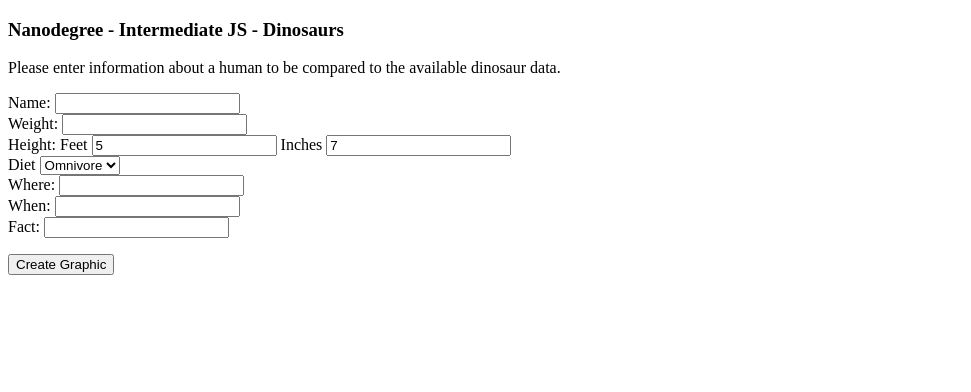
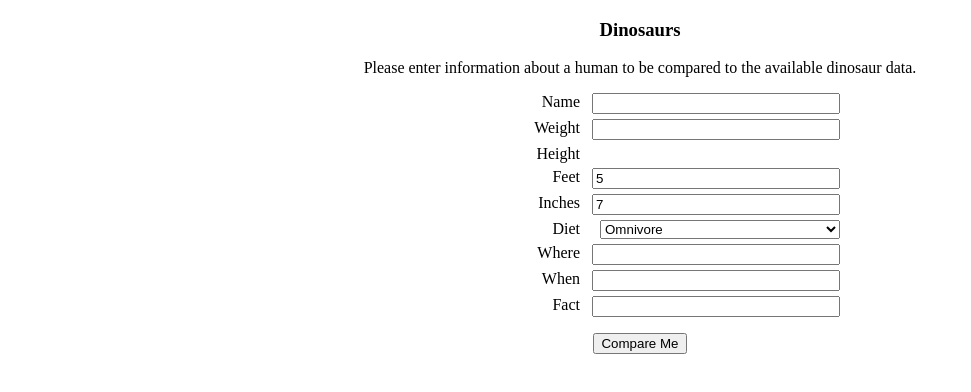
Before and after one commit to ikaria/nano_intermediatejs_objects, a website built with Vite: page index.html in a window 1280 px wide. Shown: the whole page, without its empty margins (0-971 px from the left). Built offline with nearby package versions, Linux system fonts and the light colour scheme.

Commit message:
feat: Gui work wip

```diff
--- a/app.mjs
+++ b/app.mjs
@@ -1,6 +1,9 @@
 import mGraphic from './src/graphic';
 
 (function () {
+
+  //TO DO: refactor form functions into own module
+  //return: form and button handles
 
   const weightBox = document.getElementById('weight');
   const heightFeetBox = document.getElementById('height_feet');
--- a/index.html
+++ b/index.html
@@ -11,42 +11,56 @@
 
 <body>
   <main>
-    <h3>Nanodegree - Intermediate JS - Dinosaurs</h3>
+    <h3>Dinosaurs</h3>
     <div id="form">
       <div>
         Please enter information about a human to be compared to the available dinosaur data.
         <p></p>
       </div>
-      <div>
-        Name: <input type="text" id="name">
+      <div id="comparisonForm">
+        <div class="formItem">
+          <span class="formItemTitle">Name</span>
+          <input type="text" id="name" class="formItemField">
         </div>
-      <div>
-        Weight: <input type="text" id="weight">
+        <div class="formItem">
+          <span class="formItemTitle">Weight</span>
+          <input type="text" id="weight" class="formItemField">
         </div>
-      <div>
-        Height: Feet <input type="text" id="height_feet" value="5">
-        Inches <input type="text" id="height_inches" value="7">
+        <div class="formItem">
+          <span class="formItemTitle">Height</span>
         </div>
-      <div>
-        Diet
-        <select name="Diet" id="diet">
+        <div class="formItem">
+          <span class="formItemTitle">Feet</span>
+          <input type="text" id="height_feet" value="5" class="formItemField">
+        </div>
+        <div class="formItem">
+          <span class="formItemTitle">Inches</span>
+          <input type="text" id="height_inches" value="7" class="formItemField">
+        </div>
+        <div class="formItem">
+          <span class="formItemTitle">Diet</span>
+          <select name="Diet" id="diet" class="formItemField">
             <option value="omnivore">Omnivore</option>
             <option value="herbivore">Herbivore</option>
             <option value="carnivore">Carnivore</option>
           </select>
         </div>
+        <div class="formItem">
+          <span class="formItemTitle">Where</span>
+          <input type="text" id="where" class="formItemField">
+        </div>
+        <div class="formItem">
+          <span class="formItemTitle">When</span>
+          <input type="text" id="when" class="formItemField">
+        </div>
+        <div class="formItem">
+          <span class="formItemTitle">Fact</span>
+          <input type="text" id="fact" class="formItemField">
+        </div>
+      </div>
+      <p></p>
       <div>
-        Where: <input type="text" id="where">
-      </div>
-      <div>
-        When: <input type="text" id="when">
-      </div>
-      <div>
-        Fact: <input type="text" id="fact">
-        <p></p>
-      </div>
-      <div>
-        <button id="formButton" type="button">Create Graphic</button>
+        <button id="formButton" type="button">Compare Me</button>
       </div>
     </div>
     <div id="infoGraphic"></div>
--- a/src/graphic.mjs
+++ b/src/graphic.mjs
@@ -1,7 +1,8 @@
-
 import data from '../dino.json';
 
 export default function () {
+
+  //TO DO: add function description and variable types
 
   const dinoData = data.Dinos;
   let human;
@@ -17,19 +18,23 @@ export default function () {
   /*PRIVATE*/
   function createDisplayData() {
 
+    //empty array for 9 slots
     let displayData = new Array(9).fill(101);
 
-    const humanInfo = createCustomInfo(human.name, 'human', '');
+    const humanInfo = createCustomInfo(human.name, 'human', '&nbsp');
     const birdInfo = createCustomInfo('Pigeon', 'pigeon', 'All dinosaurs are birds');
 
+    //reserve middle spot for human
     displayData[4] = humanInfo;
 
+    //random slot for pigeon
     const birdSlot = getNextAvailableRandomSlot(displayData);
     displayData[birdSlot] = birdInfo;
 
+    //fill remaining slots for dinos
     for (let i = 0; i < 7; i++) {
       const availableSlot = getNextAvailableRandomSlot(displayData);
-      displayData[availableSlot] = createDino(i);
+      displayData[availableSlot] = createDinoInfo(i);
     }
 
     return displayData;
@@ -48,7 +53,7 @@ export default function () {
     return openSlot;
   }
 
-  function createDino(dinoId) {
+  function createDinoInfo(dinoId) {
     const dinoObject = {};
     dinoObject.title = dinoData[dinoId].species;
     dinoObject.image = dinoData[dinoId].species;
@@ -138,7 +143,7 @@ export default function () {
     if (animal.diet === humanDiet) {
       comparisonResult = `You have the same diet as ${animal.species}`;
     } else {
-      comparisonResult = `Unlike you, ${animal.species} was a ${animal.diet}.`;
+      comparisonResult = `Unlike you, ${animal.species} was a ${animal.diet}`;
     }
 
     return comparisonResult;
--- a/style.css
+++ b/style.css
@@ -1,3 +1,8 @@
+body {
+  text-align: center;
+}
+
+
 #infoGraphic {
   /*visibility: hidden;*/
   display: grid;
@@ -9,13 +14,55 @@
     "dino6 dino7 dino8";
   width: 95vw;
   height: 95vh;
-  align-items: center;
+  justify-content: space-between;
 }
 
 .infoItem {
   display: flex;
   flex-direction: column;
+  background-color: red;
+  box-sizing: border-box;
+  width: 100%;
+  justify-content: center;
 }
+
+.infoItem:nth-child(1) {
+  background: #709491f5;
+}
+
+.infoItem:nth-child(2) {
+  background: #956d97f5;
+}
+
+.infoItem:nth-child(3) {
+  background: #7a9a62f5;
+}
+
+.infoItem:nth-child(4) {
+  background: #009687f5;
+}
+
+.infoItem:nth-child(5) {
+  background: #b0b959f5;
+}
+
+.infoItem:nth-child(6) {
+  background: #e4bd87f5;
+}
+
+.infoItem:nth-child(7) {
+  background: #a084e2f5;
+}
+
+.infoItem:nth-child(8) {
+  background: #e387a3f5;
+}
+
+.infoItem:nth-child(9) {
+  background: #009687f5;
+}
+
+
 
 .infoImage {
   display: flex;
@@ -34,3 +81,40 @@
   display: flex;
   align-self: center;
 }
+
+#comparisonForm {
+  margin: auto;
+  width: 400px;
+}
+
+.formItem {
+  display: flex;
+  flex-direction: row;
+  width: 400px;
+  justify-content: space-between;
+  margin: 5px 5px 0 0
+}
+
+.formItemTitle {
+  display: flex;
+  flex-direction: column;
+  width: 35%;
+  text-align: right;
+}
+
+.boldItemTitle {
+  font-style: bold;
+}
+
+.formItemField {
+  display: flex;
+  flex-direction: column;
+  width: 60%;
+}
+
+.pageTitle {
+  width: 400px;
+  align-self: center;
+  display: flex;
+  text-align: center;
+}
```
Lines whose indentation alone changed are shown as unchanged.
